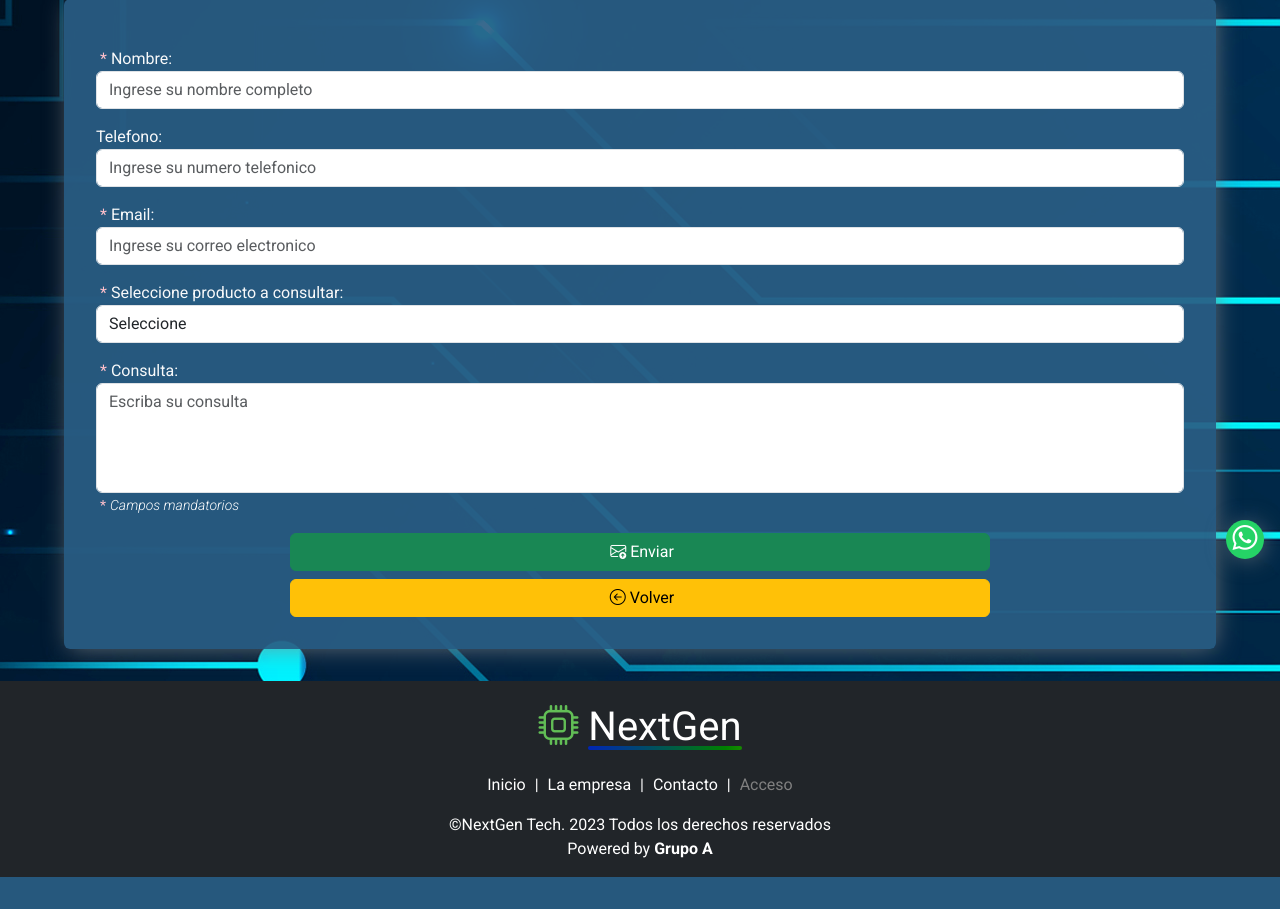
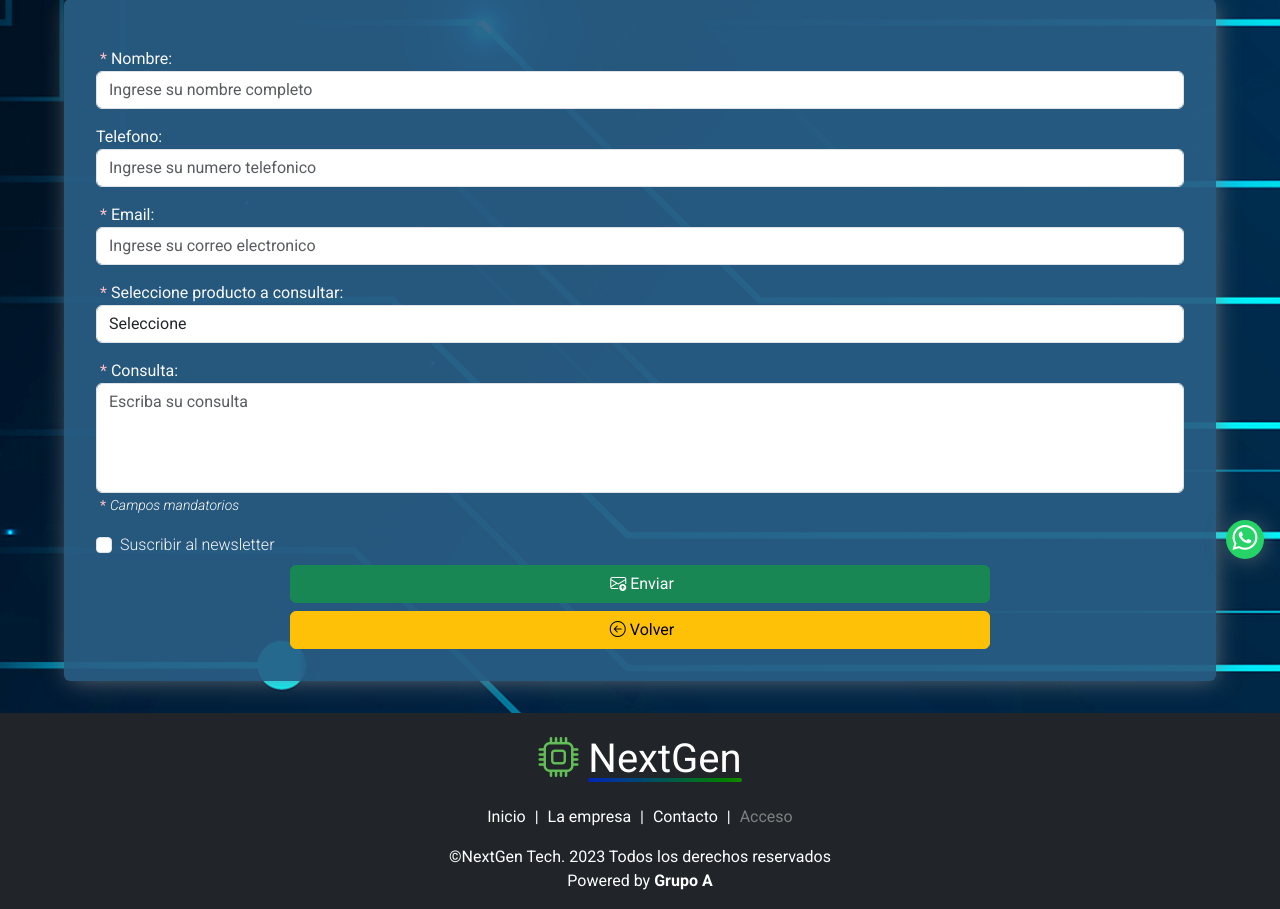
Before and after one commit to gioruanova/TP2_GRUPO_A, a PHP site: page /contacto.php in a window 1280 px wide. Shown: the part 225-1134 px from the top of the page. Before the commit the page ends 1102 px from the top, so only its background shows below. Run offline with PHP 8.4, Linux system fonts and the light colour scheme; data comes from the database, SQL or seed files in the repository; data that the repository does not hold is empty; some web fonts are replaced.

Commit message:
checkbox

```diff
--- a/proyecto/_conexion.php
+++ b/proyecto/_conexion.php
@@ -3,8 +3,15 @@ $windowsUser = getenv('USERNAME');
 
 $conexionPuerto = 'mysql:host=localhost;dbname=nexgendb;charset=utf8';
 
-if ($windowsUser !== "Giorgio") {
+if ($windowsUser == "Giorgio") {
+    $conexionPuerto = 'mysql:host=localhost;dbname=nexgendb;charset=utf8';
+
+} elseif ($windowsUser !== "Manu") {
     $conexionPuerto = 'mysql:host=localhost;dbname=nexgendb;charset=utf8;port=3308';
+
+} else {
+    $conexionPuerto = 'mysql:host=localhost;dbname=nexgendb;charset=utf8';
+
 }
 
 try {
--- a/proyecto/consultas/consultas_productos.php
+++ b/proyecto/consultas/consultas_productos.php
@@ -44,7 +44,7 @@ function getProductoById(PDO $conexion, $id)
 
 function getContacto(PDO $conexion){
     $consulta = $conexion->prepare('
-    SELECT id, nombre, telefono, email, nombre_producto
+    SELECT id, nombre, telefono, email, nombre_producto, consulta, newsletter
     FROM contactos
     ');
 
@@ -59,8 +59,8 @@ function getContacto(PDO $conexion){
 
 function addContacto(PDO $conexion, $contacto){
     $consulta = $conexion->prepare('
-    INSERT INTO contactos(nombre, telefono, email, nombre_producto, consulta)
-    VALUES (:nombre, :telefono, :email, :nombre_producto, :consulta)
+    INSERT INTO contactos(nombre, telefono, email, nombre_producto, consulta, newsletter)
+    VALUES (:nombre, :telefono, :email, :nombre_producto, :consulta, :newsletter)
     ');
 
     $consulta->bindValue(':nombre', $contacto['nombre']);
@@ -68,6 +68,7 @@ function addContacto(PDO $conexion, $contacto){
     $consulta->bindValue(':email', $contacto['email']);
     $consulta->bindValue(':nombre_producto', $contacto['nombre_producto']);
     $consulta->bindValue(':consulta', $contacto['consulta']);
+    $consulta->bindValue(':newsletter', $contacto['newsletter']);
 
 
     $consulta->execute();
--- a/proyecto/contacto.php
+++ b/proyecto/contacto.php
@@ -20,7 +20,8 @@ $contacto = [
     'telefono' => test_input($_POST['telefono'] ?? null),
     'email' => test_input($_POST['email'] ?? null),
     'nombre_producto' => test_input($_POST['nombre_producto'] ?? null),
-    'consulta' => test_input($_POST['consulta'] ?? null)
+    'consulta' => test_input($_POST['consulta'] ?? null),
+    'newsletter' => $_POST['newsletter']=="newsletter" ?? 1,
 ];
 
 $errores = [];
@@ -32,7 +33,6 @@ if ($_SERVER['REQUEST_METHOD'] == 'POST') {
         header('Location: mensajeEnviado.php');
     }
 }
-
 
 ?>
 
@@ -118,6 +118,11 @@ if ($_SERVER['REQUEST_METHOD'] == 'POST') {
                         style="color:white;font-style: italic;font-weight: 300;font-size: 14px;">Campos
                         mandatorios</span>
                 </div>
+                <div>
+
+                <input name="newsletter" value="newsletter" class="form-check-input" type="checkbox" id="newsletter"><label for="newsletter" class="form-label text-light ms-2" style="font-weight:300;">Suscribir al newsletter</label>
+
+                </div>
                 <div class="row justify-content-md-center" style="max-width:700px;margin:auto;">
                     <button type="submit" class="btn btn-success"> <i
                             class="bi bi-envelope-arrow-up mx-1"></i>Enviar</button>
```
Also changed, not shown: db/nexgendb.sql (+4 -14 lines).
